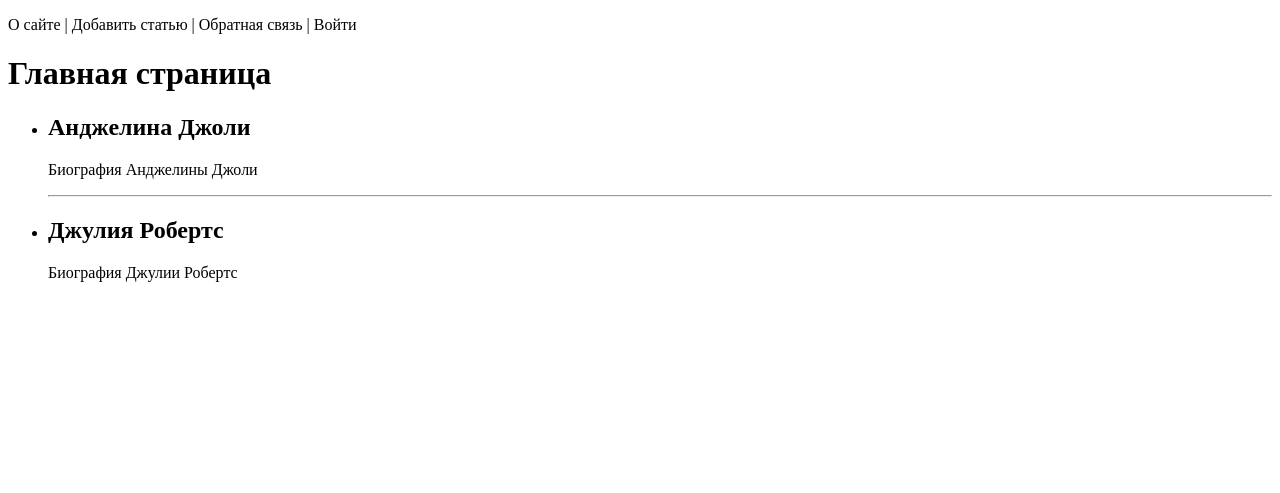
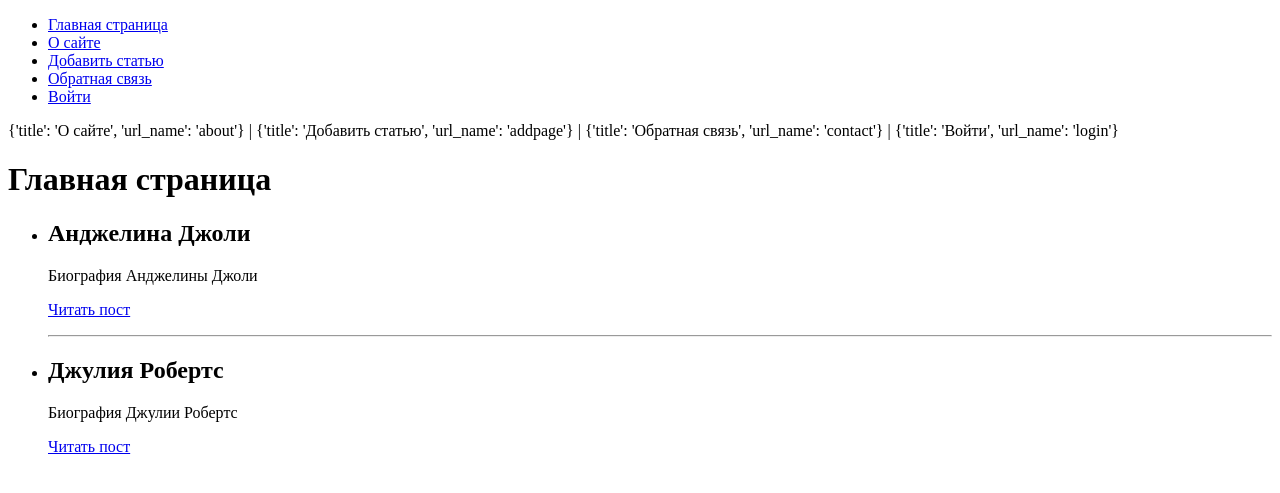
Before and after one commit to Du55yDuck/First_Django_project, a Django app: page / in a window 1280 px wide. Shown: the top 493 px of the page. Run offline with Django 5.2, Linux system fonts and the light colour scheme.

Commit message:
Удалить функции представления для примера. Добавить ф-ии show_post, addpage, login, contact + маршруты. Добавить реализацию ссылок на них в шаблонах.

```diff
--- a/sitewomen/women/templates/women/index.html
+++ b/sitewomen/women/templates/women/index.html
@@ -2,9 +2,17 @@
 <html lang="en">
 <head>
     <meta charset="UTF-8"> <! Использовать UTF-8 для простоты и практичности>
-    <title>{{ title }}</title> <! Наша переменная, содержащаяся в ф-и представления index>
+    <title>{{ title }}</title> <! Наша переменная, содержащаяся в ф-ии представления index>
 </head>
 <body>
+<ul>
+    <li><a href="{% url 'home' %}">Главная страница</a></li> <! Реализация главного меню с тегом url для маршрута
+    {% for m in menu %} <! Простой вариант реализации маршрутов с помощью for>
+    {% if not forloop.last %}<li>{% else %}<li class="last">{% endif %} <! Последняя строка будет иметь стиль last>
+        <a href="{% url m.url_name %}">{{ m.title }}</a> <! Способ оформления в столбец + ссылки>
+    </li>
+    {% endfor %}
+</ul>
 <p>{{ menu|join:" | " }}</p> <! Примеры вывода наших данных из словаря data в ф-ии index + фильтр join(разделитель)>
 <h1>{{ title }}</h1>
 
@@ -14,6 +22,7 @@
     <li>
         <h2>{{ p.title }}</h2>
         <p>{{ p.content }}</p>
+        <p><a href="{% url 'post' p.id %}">Читать пост</a></p> <! Формирование ссылок на основе имени маршрута>
         {% if not forloop.last %} <! forloop.last - спец переменная для цикла - убрать нижнюю линию>
         <hr>
         {% endif %}
--- a/sitewomen/women/urls.py
+++ b/sitewomen/women/urls.py
@@ -9,10 +9,8 @@
 urlpatterns = [
     path('', views.index, name='home'),  # http://127.0.0.1:8000 - маршрут отвечает за главную страницу
     path('about/', views.about, name='about'),  # маршрут about(о сайте)
-    path('cats/<int:cat_id>/', views.categories, name='cats_id'),  # http://127.0.0.1:8000/cats/2/ - маршрут за страницу
-    # cats + конвертер int с добавлением целого числа в конец адреса + имя маршрута для перенаправления(далее свои)
-    path('cats/<slug:cat_slug>/', views.categories_by_slug, name='cats'),  # кон-р для смешанных знач-ий(число + стр)
-    #  !отрабатывает в порядке записи сверху-вниз(сперва cat_id, далее slug) по Джанго!(slug - более общий конвертер)
-    path("archive/<year4:year>/", views.archive, name='archive'),  # маршрут и конвертер archive/year4 - принимающий
-    # 4 цифры как дату
+    path('addpage/', views.addpage, name='addpage'),  # маршрут для поля с собственным именем addpage
+    path('contact/', views.contact, name='contact'),  # маршрут для поля с собственным именем contact
+    path('login/', views.login, name='login'),  # маршрут для поля с собственным именем login
+    path('post/<int:post_id>/', views.show_post, name='post'),  # маршрут с именем для шаблона и ф-ии post(орг-я ссылки)
 ]
--- a/sitewomen/women/views.py
+++ b/sitewomen/women/views.py
@@ -3,7 +3,11 @@
 
 # Наше представление в виде функции, формирующее внешний вид сайта
 
-menu = ['О сайте', 'Добавить статью', 'Обратная связь', 'Войти']  # список для примера
+menu = [{'title': "О сайте", 'url_name': 'about'},  # список со словарей из названия пункта меню и названий маршрутов
+        {'title': "Добавить статью", 'url_name': 'addpage'},
+        {'title': "Обратная связь", 'url_name': 'contact'},
+        {'title': "Войти", 'url_name': 'login'},
+]
 
 data_db = [  # имитация базы данных
     {'id': 1, 'title': 'Анджелина Джоли', 'content': 'Биография Анджелины Джоли', 'is_published': True},
@@ -27,21 +31,20 @@
     # (Джанго начинает поиск сверху)
 
 
-def categories(request, cat_id):  # вторая ф-я представления + параметр cat_id принимающие целые числа в конце адреса
-    return HttpResponse(f"<h1>Статьи по категориям</h1><p>id: {cat_id}</p>")  # возвращает экземпляр с ответом
+def show_post(request, post_id):  # ф-я для организации ссылки post_id
+    return HttpResponse(f"Отображение статьи с id = {post_id}")
 
 
-def categories_by_slug(request, cat_slug):  # 3-я ф-я представления для вывода slug в категориях
-    if request.POST:  # условие для POST запроса(если он не пустой, то вывести его в консоль с помощью ф-ии QueryDict
-        print(request.POST)  # вывод POST запроса(также можно работать с GET запросами)
-    return HttpResponse(f"<h1>Статьи по категориям</h1><p>slug: {cat_slug}</p>")  # возвращает slug и набор символов
+def addpage(request):  # ф-я для добавления контента
+    return HttpResponse("Добавление статьи")
 
 
-def archive(request, year):  # ф-я представления для archive
-    if year > 2023:  # условие для обработки исключения для archive
-        return redirect('cats', 'music')  # перенапр-е с archive на slug:cat_slug с кодом 302 + маршрут music
-        # raise Http404()  # генерация исключения 404 ссылающееся на page_not_found, благодаря handler404
-    return HttpResponse(f"<h1>Архив по годам</h1><p>{year}</p>")  # возвращает ответ ф-строку с годом(4 цифры)
+def contact(request):  # ф-я для контактов
+    return HttpResponse("Обратная связь")
+
+
+def login(request):  # ф-я для авторизации
+    return HttpResponse("Авторизация")
 
 
 def page_not_found(request, exception):  # ф-я представления для несуществующих страниц(обязательный request + exc-n)
```
